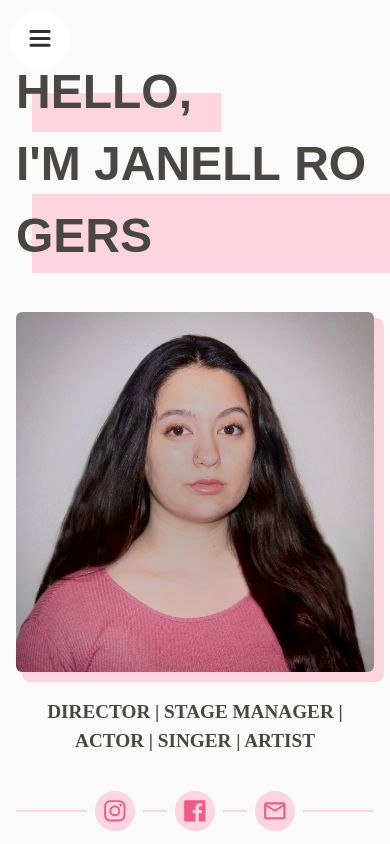
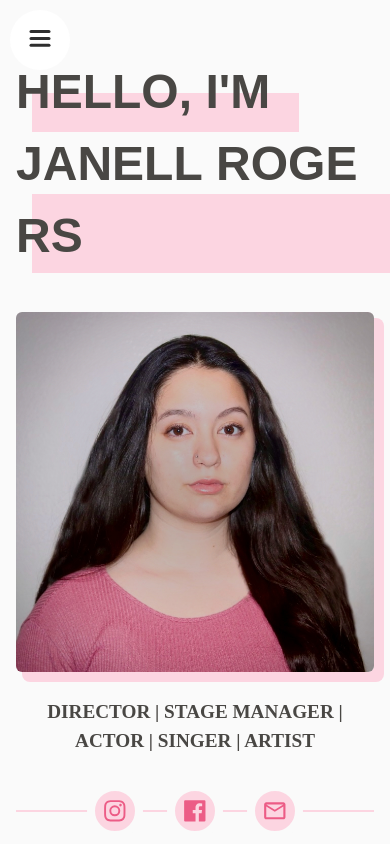
Before and after one commit to RUnroe/janell-portfolio, a React (Vite) app: page / in a window 390 px wide. Shown: the top 844 px of the page. Built offline with nearby package versions, Linux system fonts and the light colour scheme; a web font is replaced by a local one.

Commit message:
Make animated header responsive

```diff
--- a/src/components/layout/PageLayout.tsx
+++ b/src/components/layout/PageLayout.tsx
@@ -1,4 +1,4 @@
-import { ReactNode } from "react";
+import { ReactNode, RefObject } from "react";
 import TopNavMenu from "../navigation/TopNavMenu";
 import Container from "./Container";
 import { WaveBGIcon } from "../../assets/icons/icons";
@@ -6,13 +6,14 @@ import { WaveBGIcon } from "../../assets/icons/icons";
 interface Props {
   children: ReactNode,
   pageName: string,
+  ref?: RefObject<HTMLElement>,
 }
 
-const PageLayout = ({children, pageName}: Props) => {
+const PageLayout = ({children, pageName, ref}: Props) => {
   return (
     <>
       <TopNavMenu />
-      <main className={`${pageName} page-main grid-layout`}>
+      <main className={`${pageName} page-main grid-layout`} ref={ref}>
 
         <Container>
           {children}
--- a/src/pages/Home.tsx
+++ b/src/pages/Home.tsx
@@ -5,17 +5,42 @@ import headshot from "../assets/images/headshot.jpg";
 import SocialRow from "../components/socials/SocialRow";
 import AnimatedHeader from "../components/text/AnimatedHeader";
 import FadeUpSection from "../components/layout/animation/FadeUpSection";
+import { useEffect, useRef, useState } from "react";
 
 const Home = () => {
+  const containerRef = useRef(null);
+  const [textList, setTextList] = useState<string[] | null>(null);
+
+  useEffect(() => {
+    let width = 0;
+    if(containerRef && containerRef.current) {
+      width = containerRef.current["offsetWidth"];
+    }
+    if(width) setTextList(getTextListByScreenSize(width));
+  }, [containerRef]);
+
+
+
+  const getTextListByScreenSize = (width: number) => {
+    if(width < 350) {
+      return ["Hello,", "I'm", "Janell", "Rogers"];
+    }
+    if(width < 500) {
+      return ["Hello, I'm", "Janell Rogers"];
+    }
+    return ["Hello,", "I'm Janell Rogers"];
+  }
 
   return (
     <PageLayout pageName="home-page">
+      <div className="header" ref={containerRef}></div>
 
         {/* <header className="header">
           <h1 className="text-uppercase text-large"><TextHighlight>Hello, </TextHighlight><TextHighlight> I'm Janell Rogers</TextHighlight></h1>
         </header> */}
-        <AnimatedHeader textList={["Hello,", "I'm Janell Rogers"]} containerClassName="header" headerClassName={"text-uppercase text-large"}/>
-
+        {textList ?
+          <AnimatedHeader textList={textList} containerClassName="header" headerClassName={"text-uppercase text-large"}/>
+        : null}
         <aside className="headshot">
           <FadeUpSection delay={0.25}>
             <img className="dropshadow border-radius" src={headshot} />
```
